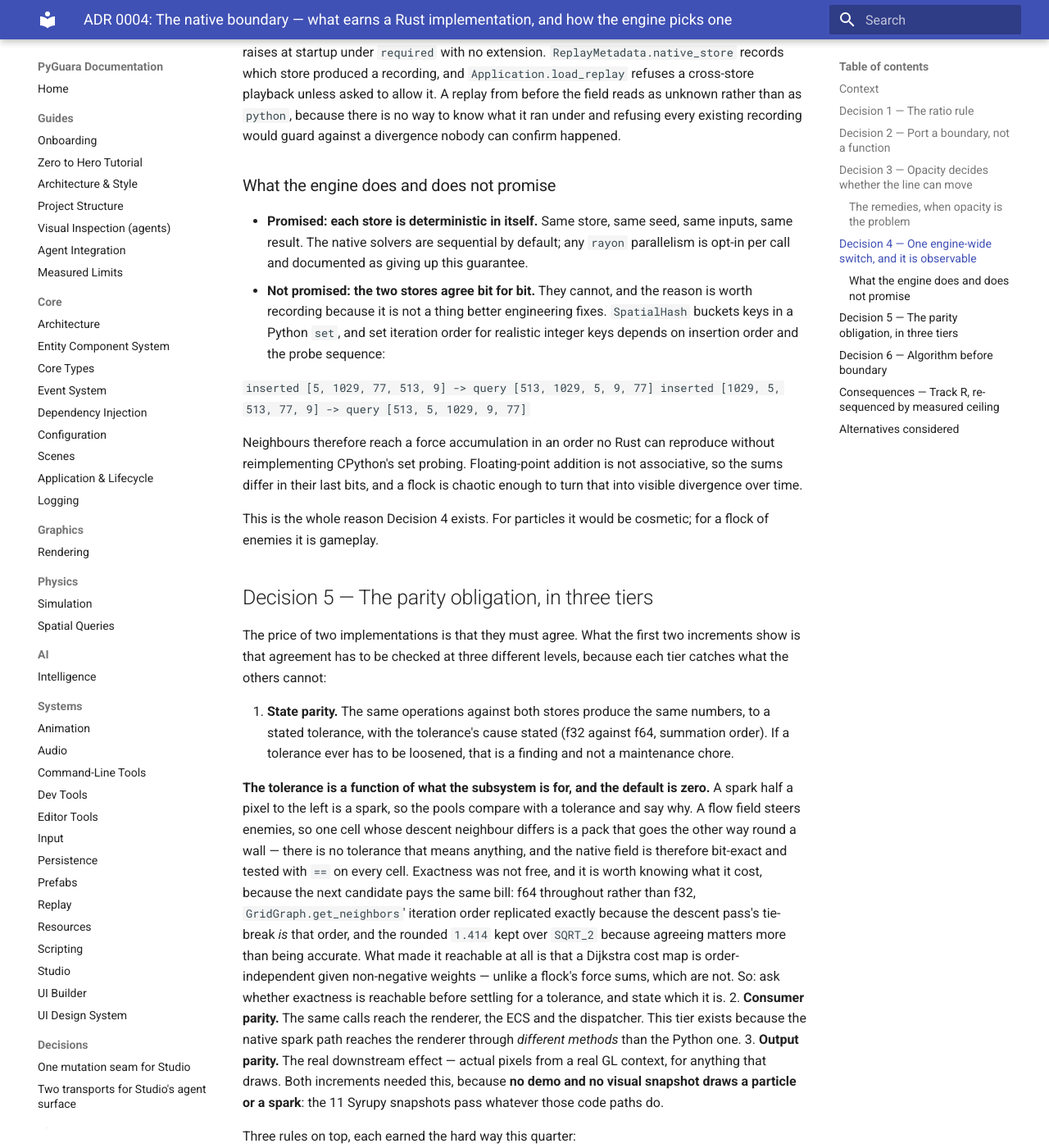
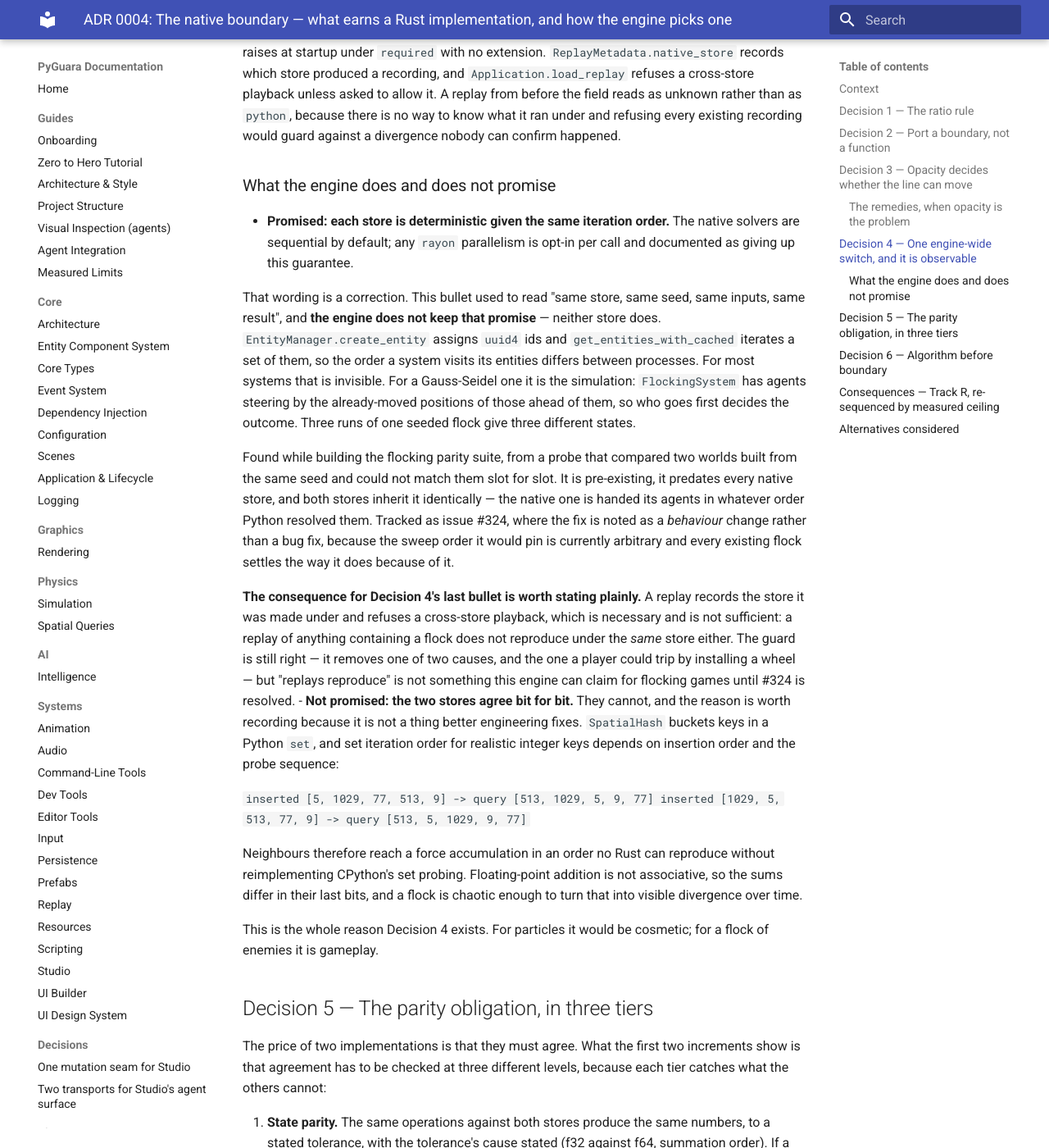
Before and after one commit to Wedeueis/pyguara, an MkDocs documentation site: the page built from docs/adr/0004-the-native-boundary.md, in a window 1280 px wide and 1400 px high, scrolled down 4770 px. Shown: the whole window at 82% size. Built offline with MkDocs 1.6.1 and Material for MkDocs 9.7.7, drawn with Linux system fonts in a browser that asks for light colours.

Commit message:
docs: the engine does not keep the determinism promise Decision 4 made
ADR 0004's Decision 4 promised "each store is deterministic in itself.
Same store, same seed, same inputs, same result." That is not true, and
neither store keeps it -- verified under both, three runs each.

`EntityManager.create_entity` assigns uuid4 ids and
`get_entities_with_cached` iterates a set of them, so the order a system
visits its entities differs between processes. For most systems that is
invisible. For a Gauss-Seidel one it is the simulation: `FlockingSystem`
has agents steering by the already-moved positions of those ahead of
them, so who goes first decides the outcome. Three runs of one seeded
flock give three different states.

The bullet now says what is actually promised -- determinism given the
same iteration order -- and says plainly that the previous wording was
wrong, rather than quietly rewording it. Issue #324 holds the fix, which
is a *behaviour* change rather than a bug fix, because the sweep order
it would pin is currently arbitrary and every existing flock settles the
way it does because of it.

`ReplayMetadata.native_store` carried the same overstatement, in the
place a user is most likely to read it: it called the two stores
"deterministic individually", which implied a same-store replay
reproduces. It does not, for any scene containing a flock. The field
still earns its keep and the docstring now says exactly why -- it
removes the one divergence a player can cause by installing a different
wheel -- while no longer implying it removes the other.

Co-Authored-By: Claude Opus 5 <noreply@anthropic.com>

```diff
--- a/docs/adr/0004-the-native-boundary.md
+++ b/docs/adr/0004-the-native-boundary.md
@@ -193,10 +193,39 @@ guard against a divergence nobody can confirm happened.
 
 ### What the engine does and does not promise
 
-- **Promised: each store is deterministic in itself.** Same store, same
-  seed, same inputs, same result. The native solvers are sequential by
-  default; any `rayon` parallelism is opt-in per call and documented as
-  giving up this guarantee.
+- **Promised: each store is deterministic given the same iteration
+  order.** The native solvers are sequential by default; any `rayon`
+  parallelism is opt-in per call and documented as giving up this
+  guarantee.
+
+  That wording is a correction. This bullet used to read "same store,
+  same seed, same inputs, same result", and **the engine does not keep
+  that promise** — neither store does. `EntityManager.create_entity`
+  assigns `uuid4` ids and `get_entities_with_cached` iterates a set of
+  them, so the order a system visits its entities differs between
+  processes. For most systems that is invisible. For a Gauss-Seidel one
+  it is the simulation: `FlockingSystem` has agents steering by the
+  already-moved positions of those ahead of them, so who goes first
+  decides the outcome. Three runs of one seeded flock give three
+  different states.
+
+  Found while building the flocking parity suite, from a probe that
+  compared two worlds built from the same seed and could not match them
+  slot for slot. It is pre-existing, it predates every native store, and
+  both stores inherit it identically — the native one is handed its
+  agents in whatever order Python resolved them. Tracked as issue #324,
+  where the fix is noted as a *behaviour* change rather than a bug fix,
+  because the sweep order it would pin is currently arbitrary and every
+  existing flock settles the way it does because of it.
+
+  **The consequence for Decision 4's last bullet is worth stating
+  plainly.** A replay records the store it was made under and refuses a
+  cross-store playback, which is necessary and is not sufficient: a
+  replay of anything containing a flock does not reproduce under the
+  *same* store either. The guard is still right — it removes one of two
+  causes, and the one a player could trip by installing a wheel — but
+  "replays reproduce" is not something this engine can claim for
+  flocking games until #324 is resolved.
 - **Not promised: the two stores agree bit for bit.** They cannot, and the
   reason is worth recording because it is not a thing better engineering
   fixes. `SpatialHash` buckets keys in a Python `set`, and set iteration
@@ -212,6 +241,7 @@ guard against a divergence nobody can confirm happened.
   reproduce without reimplementing CPython's set probing. Floating-point
   addition is not associative, so the sums differ in their last bits, and a
   flock is chaotic enough to turn that into visible divergence over time.
+
 
   This is the whole reason Decision 4 exists. For particles it would be
   cosmetic; for a flock of enemies it is gameplay.
```
Also changed, not shown: 1 other file.
